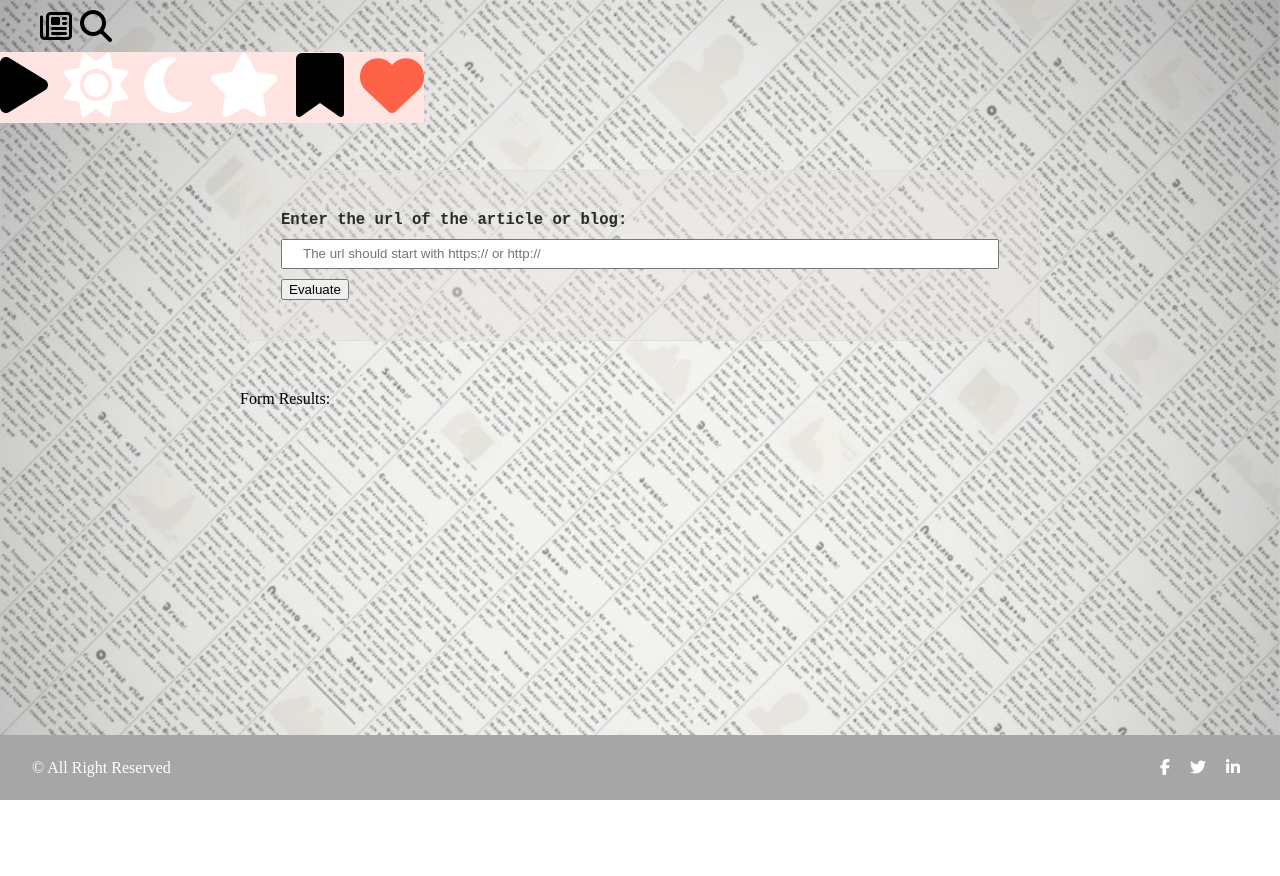
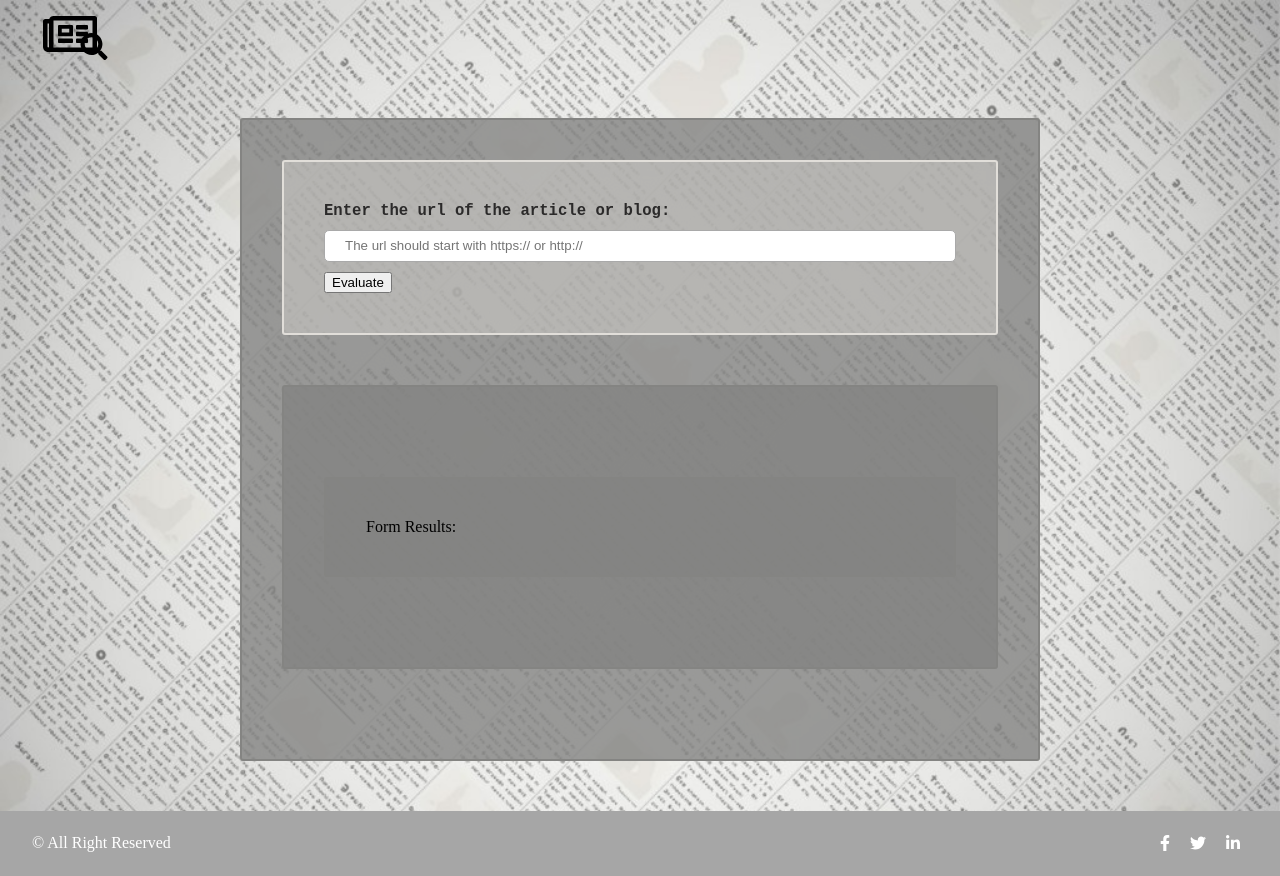
Before and after one commit to ArwaMAlhazmi/news-evaluate-nlp, a website built with webpack: page src/client/views/index.html in a window 1280 px wide. Before the commit the page ends 800 px from the top, so only its background shows below. Built offline with nearby package versions, Linux system fonts and the light colour scheme.

```diff
--- a/package.json
+++ b/package.json
@@ -3,7 +3,7 @@
   "version": "1.0.0",
   "main": "index.js",
   "scripts": {
-    "test": "echo \"Error: no test specified\" && exit 1",
+    "test": "jest --coverage",
     "start": "node src/server/index.js",
     "build-prod": "webpack --config webpack.prod.js",
     "build-dev": "webpack-dev-server  --config webpack.dev.js --open"
@@ -22,6 +22,7 @@
   },
   "devDependencies": {
     "@babel/core": "^7.11.1",
+    "@babel/plugin-transform-runtime": "^7.11.0",
     "@babel/preset-env": "^7.11.0",
     "babel-loader": "^8.1.0",
     "clean-webpack-plugin": "^3.0.0",
@@ -29,6 +30,7 @@
     "file-loader": "^6.0.0",
     "html-webpack-plugin": "^3.2.0",
     "http-proxy-middleware": "^1.0.5",
+    "jest": "^26.4.0",
     "mini-css-extract-plugin": "^0.10.0",
     "node-sass": "^4.14.1",
     "nodemon": "^2.0.4",
--- a/src/client/js/app.js
+++ b/src/client/js/app.js
@@ -1,7 +1,8 @@
-import { handleError, validateForm } from './helper.js'
+import { handleError, validateForm } from './helper.js';
+const fetch = require('node-fetch');
 
 //Function to request api call through proxy server
-const evaluateSentiment = async (url='', userUrl='') => {
+export const evaluateSentiment = async (url='', userUrl='') => {
 
 	const response = await fetch(url, {
 		method: "POST",
@@ -21,7 +22,7 @@
 }
 
 // Function to get the uer url
-const getUserUrl = (evt) => {
+const getUserUrl = () => {
 	const userUrl = document.querySelector('#userUrl').value;
 	return userUrl;
 }
--- a/src/client/styles/base.scss
+++ b/src/client/styles/base.scss
@@ -18,4 +18,8 @@
 section {
     max-width: 800px;
     margin: 50px auto;
+    border: 2px solid rgba(132, 132, 130, 1);
+    border-radius: 3px;
+    padding: 40px;
+    background-color: rgba(132, 132, 130, 0.8);
 }
--- a/src/client/styles/form.scss
+++ b/src/client/styles/form.scss
@@ -1,5 +1,5 @@
 form {
-    border: 1px solid rgba(225, 222, 217, 1);;
+    border: 2px solid rgba(225, 222, 217, 1);
     border-radius: 3px;
     padding: 40px;
     background-color: rgba(225, 222, 217, 0.4);
@@ -14,8 +14,10 @@
     input {
 	    padding: 5px 20px;
 	    width: 100%;
-	    line-height: 16px;
+	    line-height: 20px;
 	    margin: 10px 0;
+	    border: .5px solid #A9A9A9;
+	    border-radius: 5px;
 	}
 
 	.validation-text {
--- a/src/client/styles/header.scss
+++ b/src/client/styles/header.scss
@@ -2,4 +2,8 @@
     display: flex;
     justify-content: space-between;
     padding: 10px 40px;
+
+    .appLogo {
+    	font-size: 1.5em;
+    }
 }
--- a/src/client/views/index.html
+++ b/src/client/views/index.html
@@ -4,7 +4,7 @@
         <meta charset="utf-8">
         <meta name="viewport" content="width=device-width, initial-scale=1">
         <title>News Evaluation</title>
-        <script src="https://kit.fontawesome.com/16a203686b.js" crossorigin="anonymous"></script>
+        <script src="https://use.fontawesome.com/releases/v5.14.0/js/all.js" data-auto-a11y="true"></script>
     </head>
 
     <body>
@@ -13,22 +13,10 @@
             <div class="appLogo">
                 <span class="fa-layers fa-fw fa-2x">
                   <i class="far fa-newspaper"></i>
-                  <i class="fas fa-search" data-fa-transform="shrink-11 down-4.2 right-4"></i>
+                  <i class="fas fa-search" data-fa-transform="shrink-7 down-4.2 right-8"></i>
                 </span>
             </div>
         </header>
-        <div class="fa-4x">
-            <span class="fa-layers fa-fw" style="background:MistyRose">
-                <i class="fas fa-play" data-fa-transform="rotate--90 grow-2"></i>
-                <i class="fas fa-sun fa-inverse" data-fa-transform="shrink-10 up-2"></i>
-                <i class="fas fa-moon fa-inverse" data-fa-transform="shrink-11 down-4.2 left-4"></i>
-                <i class="fas fa-star fa-inverse" data-fa-transform="shrink-11 down-4.2 right-4"></i>
-              </span>
-              <span class="fa-layers fa-fw" style="background:MistyRose">
-                <i class="fas fa-bookmark"></i>
-                <i class="fa-inverse fas fa-heart" data-fa-transform="shrink-10 up-2" style="color:Tomato"></i>
-              </span>
-        </div>
 
         <main>
             <section>
```
Also changed, not shown: src/client/js/app.test.js (added, +9 -0 lines), src/client/js/helper.test.js (added, +27 -0 lines), src/client/js/helper.js (line endings or trailing spaces), 1 other file.
